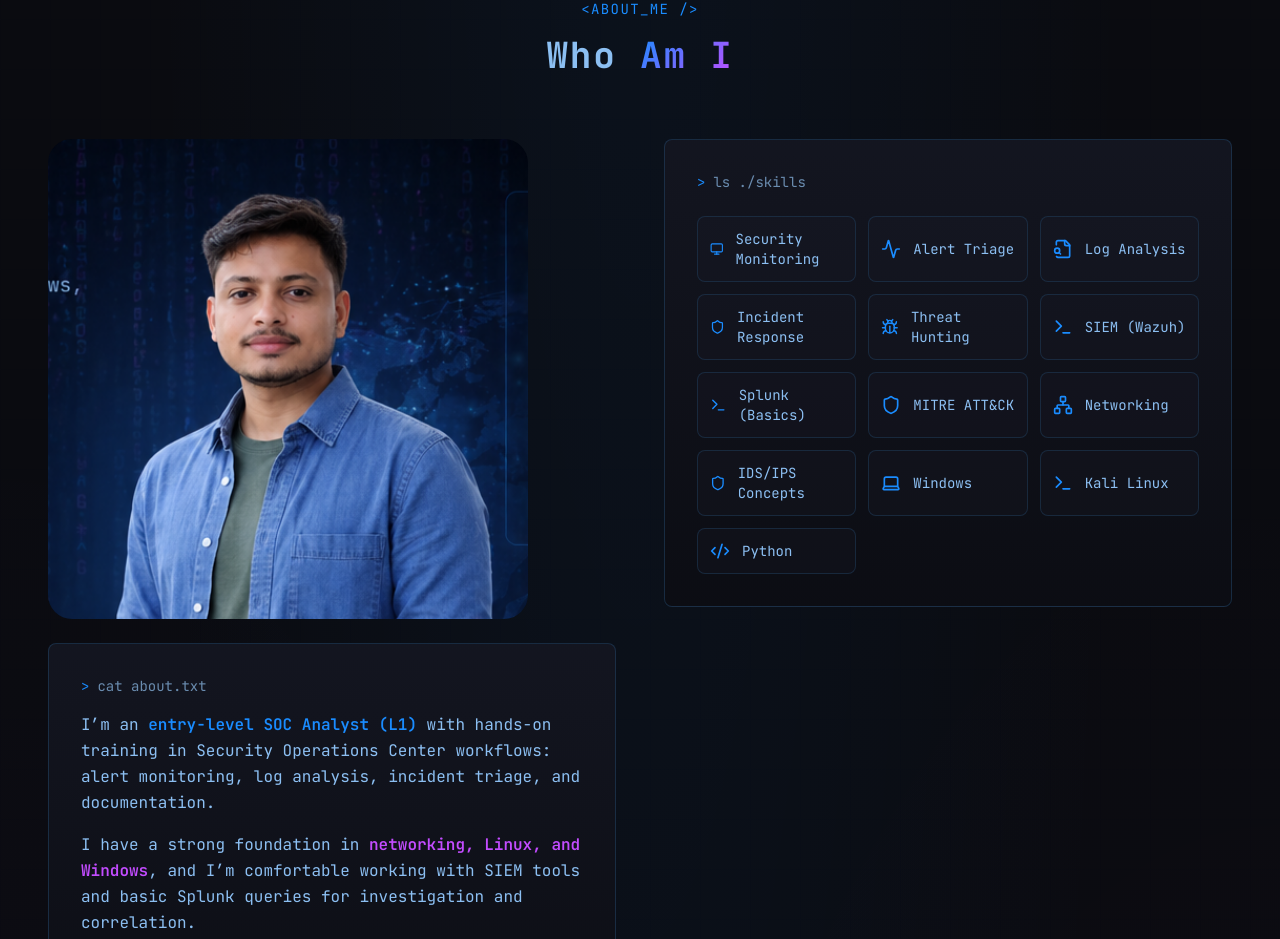
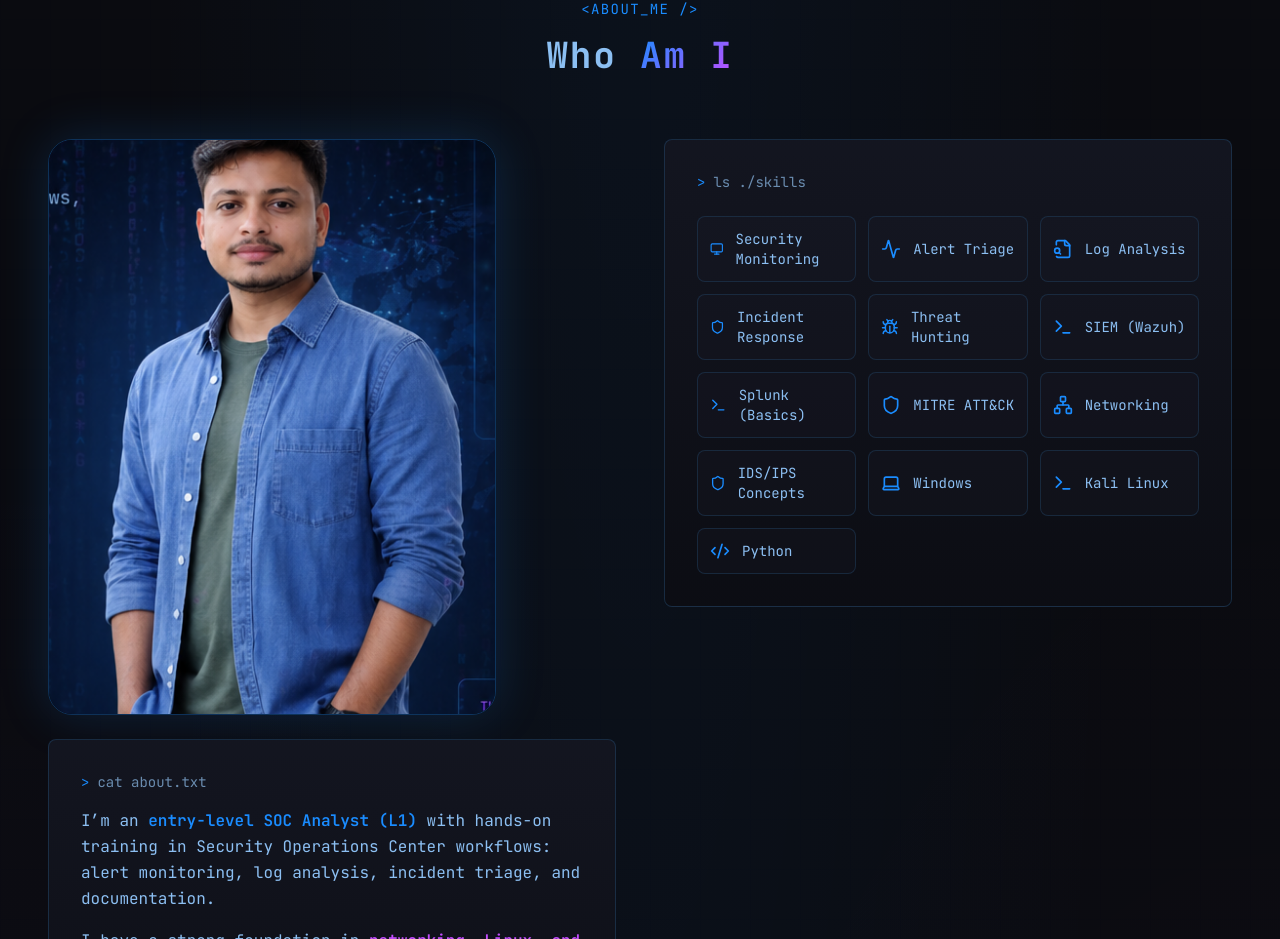
Before and after one commit to cybersunnykumar/Sunny-Portfolio, a React (Vite) app: page / in a window 1280 px wide. Shown: the part 931-1870 px from the top of the page. Built offline with nearby package versions, Linux system fonts and the light colour scheme.

Commit message:
Make profile photo presentation more prominent

```diff
--- a/src/components/AboutSection.tsx
+++ b/src/components/AboutSection.tsx
@@ -39,11 +39,11 @@ const AboutSection = () => {
             {/* Profile Photo */}
             <div className="flex justify-center lg:justify-start">
               <div className="relative">
-                <div className="relative w-80 h-80 sm:w-96 sm:h-96 md:w-[30rem] md:h-[30rem] overflow-hidden rounded-3xl">
+                <div className="relative w-80 h-[34rem] sm:w-96 sm:h-[36rem] md:w-[28rem] md:h-[36rem] overflow-hidden rounded-3xl border border-primary/30 shadow-[0_0_50px_hsl(var(--primary)/0.18)]">
                   <img
                     src={profileImage}
-                    alt="Sunny Kumar - SOC Analyst (L1)"
-                    className="w-full h-full object-cover object-top"
+                    alt="Sunny Kumar - Cybersecurity Analyst"
+                    className="w-full h-full object-cover object-[center_12%]"
                   />
                 </div>
               </div>
```
